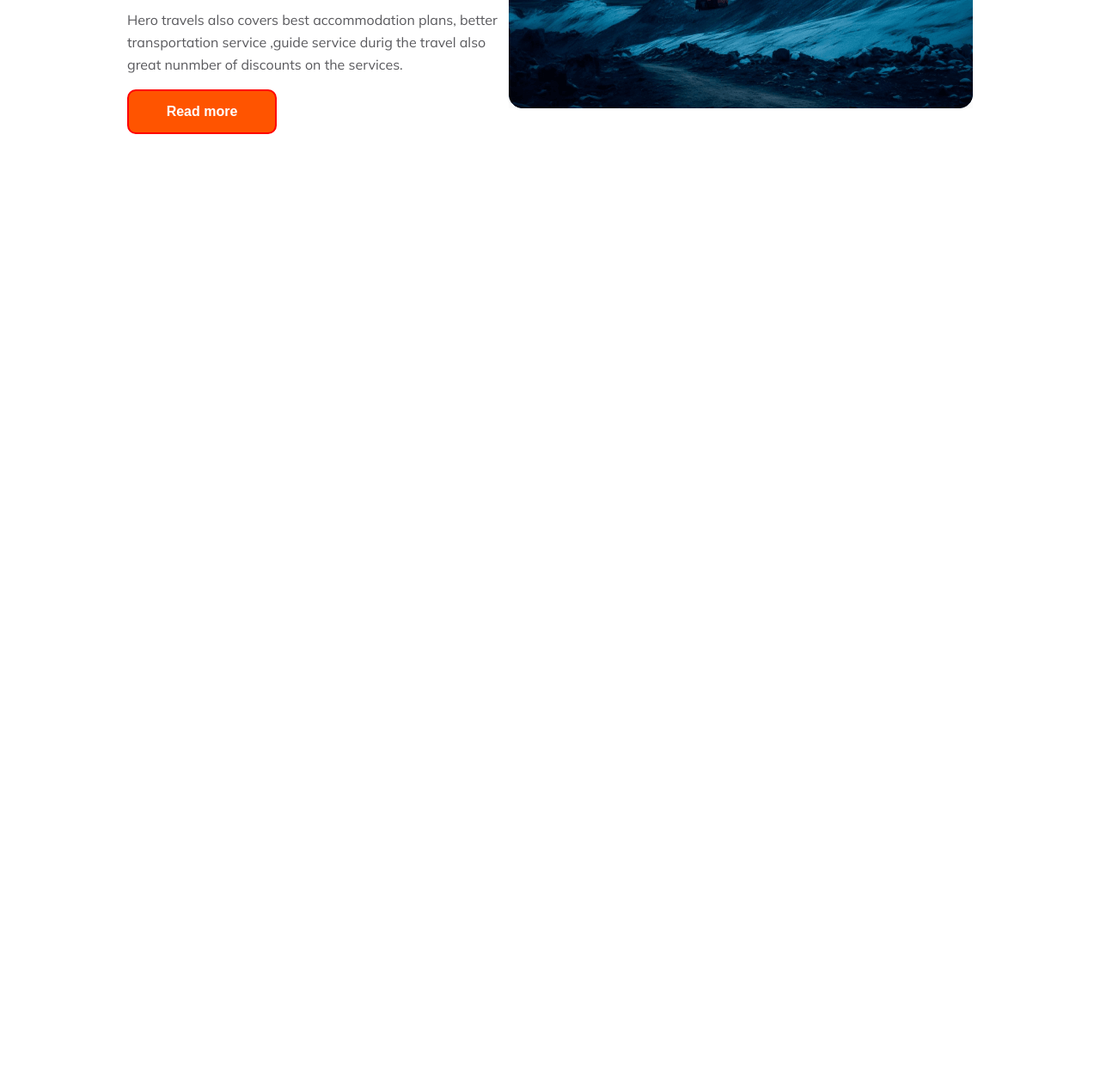
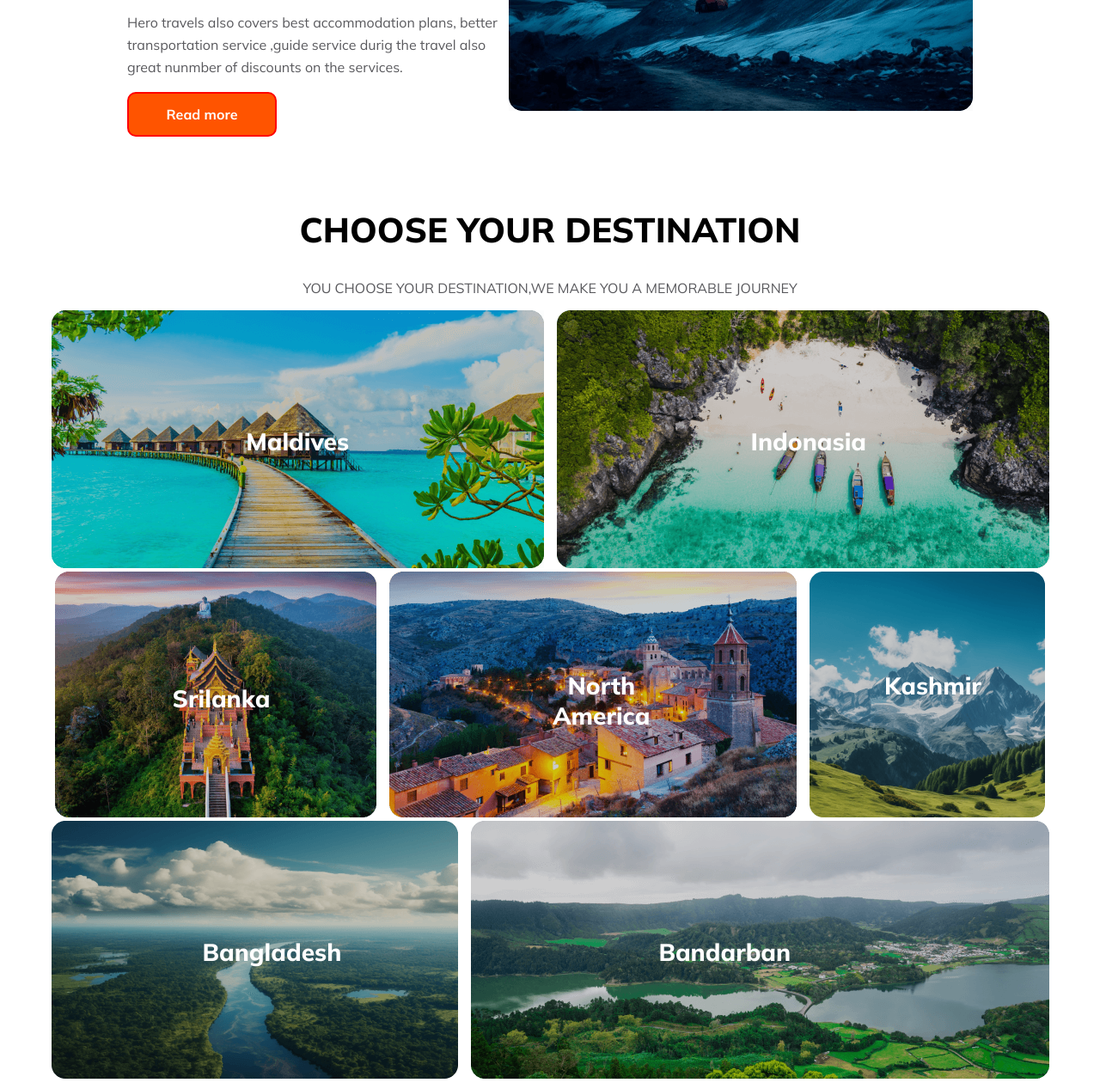
Before and after one commit to huzza902/hero-travel, a plain HTML site: page index.html in a window 1280 px wide. Shown: the part 1146-2413 px from the top of the page at 86% size. Before the commit the page ends 1360 px from the top, so only its background shows below. Drawn offline with Linux system fonts and the light colour scheme.

Commit message:
added tour choices

```diff
--- a/index.html
+++ b/index.html
@@ -6,18 +6,11 @@
     <meta name="viewport" content="width=device-width, initial-scale=1.0">
     <title>Hero travel</title>
     <link rel="stylesheet" href="./styles/style.css">
+    <link rel="preconnect" href="https://fonts.googleapis.com">
+    <link rel="preconnect" href="https://fonts.gstatic.com" crossorigin>
+    <link href="https://fonts.googleapis.com/css2?family=Mulish:wght@200..1000&display=swap" rel="stylesheet">
     <script src="https://kit.fontawesome.com/d05c174ddb.js" crossorigin="anonymous"></script>
-    <style>
-        @import url('https://fonts.googleapis.com/css2?family=Mulish:wght@200..1000&family=Work+Sans:ital@1&display=swap');
 
-
-        .mulish {
-            font-family: "Mulish", sans-serif;
-            font-optical-sizing: auto;
-            font-weight: weight;
-            font-style: normal;
-        }
-    </style>
 </head>
 
 <body>
@@ -98,7 +91,53 @@
             </div>
         </section>
     </header>
-    <main></main>
+    <main>
+        <section class="tours">
+            <div class="tour-title">
+                <h1 class="t-title">CHOOSE YOUR DESTINATION</h1>
+                <P class="t-description">YOU CHOOSE YOUR DESTINATION,WE MAKE YOU A MEMORABLE JOURNEY</P>
+            </div>
+            <div class="image-container">
+                <div class="d-1">
+                    <div class="i-1">
+                        <p class="t-1">Maldives</p>
+                        <img src="./Images/Rectangle 5.png" alt="">
+                    </div>
+                    <div class="i-2">
+                        <p class="t-2">Indonasia</p>
+                        <img src="./Images/Rectangle 8.png" alt="">
+                    </div>
+                </div>
+                <div class="d-2">
+                    <div class="i-3">
+                        <p class="t-3">Srilanka</p>
+                        <img src="./Images/Rectangle 6.png" alt="">
+                    </div>
+                    <div class="i-4">
+                        <p class="t-4">North America</p>
+                        <img src="./Images/Rectangle 7.png" alt="">
+                    </div>
+                    <div class="i-5">
+                        <p class="t-5">Kashmir</p>
+                        <img src="./Images/Rectangle 9.png" alt="">
+                    </div>
+                </div>
+                <div class="d-3">
+                    <div class="i-6">
+                        <p class="t-6">Bangladesh</p>
+                        <img src="./Images/Rectangle 11.png" alt="">
+                    </div>
+                    <div class="i-7">
+                        <p class="t-7">Bandarban</p>
+                        <img src="./Images/Rectangle 10.png" alt="">
+                    </div>
+                </div>
+
+            </div>
+
+        </section>
+        <section class=""></section>
+    </main>
     <footer></footer>
 </body>
 
--- a/styles/style.css
+++ b/styles/style.css
@@ -1,3 +1,10 @@
+* {
+    font-family: "Mulish", sans-serif;
+    font-optical-sizing: auto;
+    font-weight: <weight>;
+    font-style: normal;
+}
+
 /* common shared styles */
 .btn-primary {
     height: 52px;
@@ -56,7 +63,7 @@ li {
     text-align: center;
     color: rgb(46, 66, 56);
     border-radius: 16px;
-    background-image: linear-gradient(180.00deg, rgba(19, 19, 24, 0.8), rgba(19, 19, 24, 0) 100%);
+    background: linear-gradient(180.00deg, rgba(19, 19, 24, 0.8), rgba(19, 19, 24, 0) 100%);
     ;
 
 
@@ -149,10 +156,170 @@ li {
 
 .feat-description {
     color: rgba(19, 19, 24, 0.7);
-    font-family: Mulish;
+    /* font-family: Mulish; */
     font-size: 16px;
     font-weight: 400;
     line-height: 26px;
     letter-spacing: 0%;
     text-align: left;
 }
+
+/* main styles */
+.tour-title {
+    text-align: center;
+    font-family: Mulish;
+    ;
+}
+
+.t-title {
+    font-size: 2.5rem;
+    font-weight: 800;
+}
+
+.t-description {
+    color: rgba(19, 19, 24, 0.7);
+    font-size: 16px;
+    font-weight: 400;
+
+}
+
+.d-1 {
+    display: flex;
+    justify-content: center;
+    align-items: center;
+    position: relative;
+    gap: 15px;
+}
+
+.d-2 {
+    display: flex;
+    justify-content: center;
+    align-items: center;
+    position: relative;
+    gap: 15px;
+
+}
+
+.d-3 {
+    display: flex;
+    justify-content: center;
+    align-items: center;
+    position: relative;
+    gap: 15px;
+
+}
+
+
+
+.i-1 {}
+
+
+.t-1 {
+    position: absolute;
+    width: 120px;
+    height: 35px;
+    left: 22%;
+    top: 35%;
+    text-align: center;
+    color: white;
+    font-size: 28px;
+    font-weight: 800;
+    line-height: 35px;
+    letter-spacing: 0%;
+    text-align: center;
+
+}
+
+.t-2 {
+    position: absolute;
+    width: 133px;
+    height: 35px;
+    color: white;
+    font-size: 28px;
+    font-weight: 800;
+    line-height: 35px;
+    letter-spacing: 0%;
+    text-align: center;
+    right: 21%;
+    top: 35%;
+}
+
+.i-3 {}
+
+.t-3 {
+    position: absolute;
+    width: 133px;
+    height: 35px;
+    color: white;
+    font-size: 28px;
+    font-weight: 800;
+    line-height: 35px;
+    letter-spacing: 0%;
+    text-align: center;
+    right:75% ;
+    top:35% ;
+}
+
+.i-4 {}
+
+.t-4 {
+    position: absolute;
+    width: 133px;
+    height: 35px;
+    color: white;
+    font-size: 28px;
+    font-weight: 800;
+    line-height: 35px;
+    letter-spacing: 0%;
+    text-align: center;
+    right:40% ;
+    top:30% ;
+}
+
+
+
+.t-5 {
+    position: absolute;
+    width: 133px;
+    height: 35px;
+    color: white;
+    font-size: 28px;
+    font-weight: 800;
+    line-height: 35px;
+    letter-spacing: 0%;
+    text-align: center;
+    right:9.5% ;
+    top:30% ;
+}
+
+
+
+.t-6 {
+    position: absolute;
+    width: 133px;
+    height: 35px;
+    color: white;
+    font-size: 28px;
+    font-weight: 800;
+    line-height: 35px;
+    letter-spacing: 0%;
+    text-align: center;
+    left: 18% ;
+    top:35% ;
+}
+
+
+
+.t-7 {
+    position: absolute;
+    width: 133px;
+    height: 35px;
+    color: white;
+    font-size: 28px;
+    font-weight: 800;
+    line-height: 35px;
+    letter-spacing: 0%;
+    text-align: center;
+    left:60% ;
+    top:35% ;
+}
```
